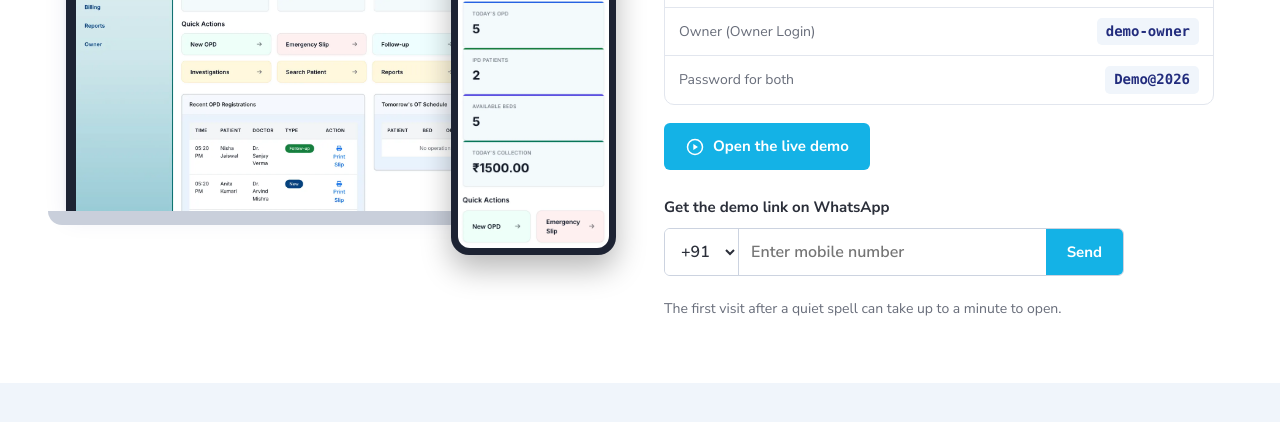
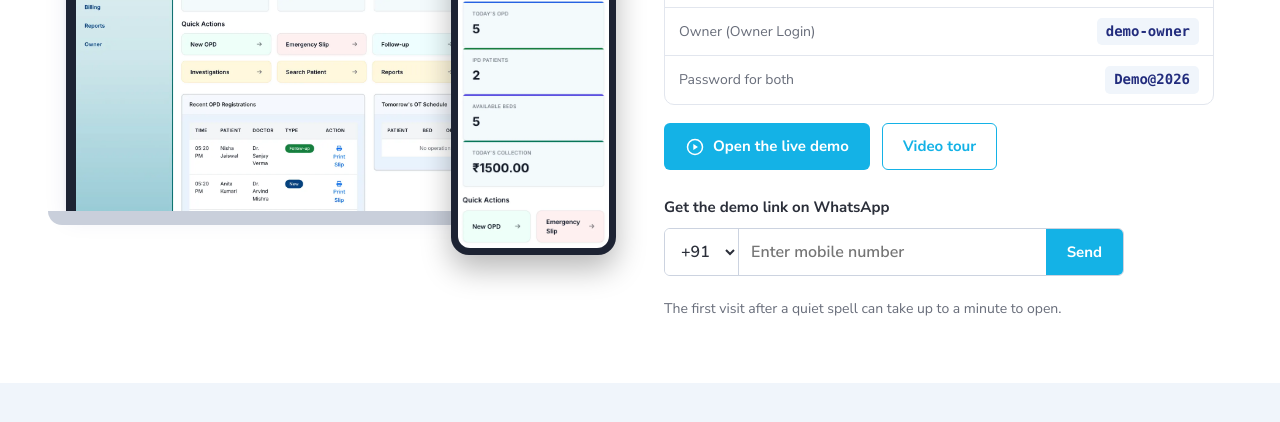
Before and after one commit to sushant8ds/upchardesk-website, a plain HTML site: page index.html in a window 1280 px wide. Shown: the part 5853-6275 px from the top of the page. Drawn offline with Linux system fonts and the light colour scheme.

Commit message:
Video tour buttons: accept the site's own /tour/ address
Co-Authored-By: Claude Opus 5.5 <noreply@anthropic.com>

```diff
--- a/index.html
+++ b/index.html
@@ -876,7 +876,7 @@ $("price").firstChild.textContent = CONFIG.price + " ";
 const demo = $("demoLink");
 if (CONFIG.demoUrl) demo.href = CONFIG.demoUrl;
 else { demo.hidden = true; $("demoPending").hidden = false; }
-if (/^(https:\/\/|[a-z])/.test(CONFIG.tourUrl)) { $("tourLink").href = CONFIG.tourUrl; $("tourTile").href = CONFIG.tourUrl; }
+if (/^(https:\/\/|\/|[a-z])/.test(CONFIG.tourUrl)) { $("tourLink").href = CONFIG.tourUrl; $("tourTile").href = CONFIG.tourUrl; }
 else { $("tourLink").hidden = true; $("tourTile").removeAttribute("target"); }
 
 // Team
```
